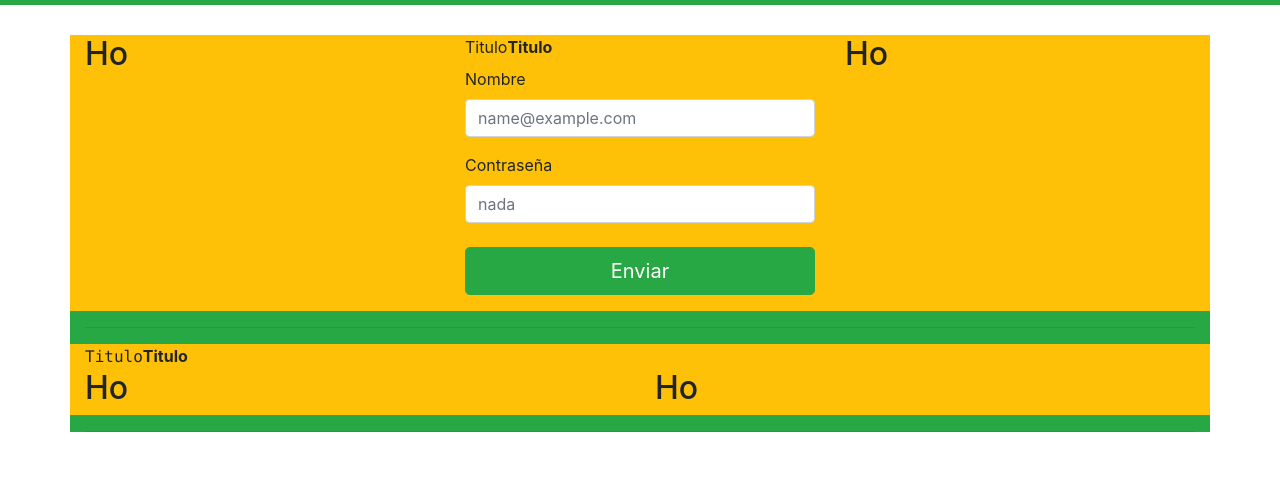
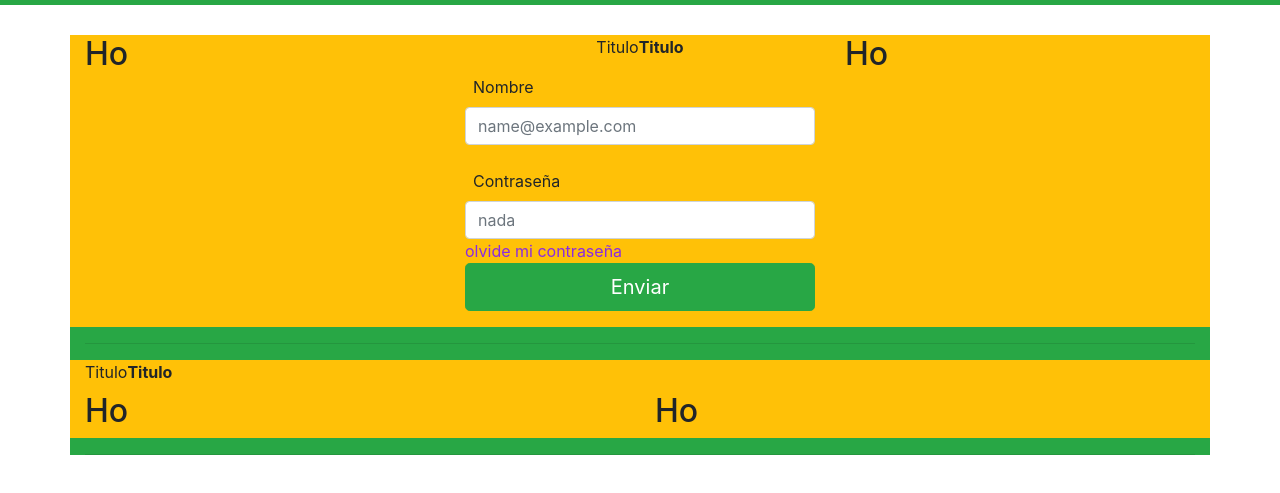
Before and after one commit to Frangersal/testFrontendSalinasSr, a plain HTML site: page index.html in a window 1280 px wide. Shown: the part 53-546 px from the top of the page. Drawn offline with nearby package versions, Linux system fonts and the light colour scheme.

Commit message:
Diseño al primer formulario

```diff
--- a/index.html
+++ b/index.html
@@ -68,9 +68,10 @@
             <div class="col-sm-4 bg-secondary">
 
                 <div class="row">
-                    <div class="col-sm-12 bg-warning centrarDiv">
-
-                        <label class="centerText normalText">Titulo</label><label class="centerText negritaText">Titulo</label>
+                    <div class="col-sm-12 bg-warning justificarDiv">
+                        <div>
+                            <label class="centerText normalText">Titulo</label><label class="centerText negritaText">Titulo</label>
+                        </div>
 
                     </div>
                 </div>
@@ -79,12 +80,14 @@
                     <div class="col-sm-12 bg-warning">
 
                         <div class="mb-3" id="formulario">
-                            <label for="exampleFormControlInput1" class="form-label">Nombre</label>
-                            <input type="email" class="form-control" id="exampleFormControlInput1" placeholder="name@example.com">
+                            <label for="exampleFormControlInput1" class="margenTexto">Nombre</label>
+                            <input type="text" class="form-control" id="exampleFormControlInput1" placeholder="name@example.com">
                           </div>
                           <div class="mb-3">
-                            <label for="exampleFormControlTextarea1"  class="form-label">Contraseña</label>
+                            <label for="exampleFormControlTextarea1"  class="margenTexto">Contraseña</label>
                             <input class="form-control" v-model="contenido" id="exampleFormControlTextarea1" rows="3" placeholder="nada"></input>
+
+                            <a href="#" class="text-bg-rosa">olvide mi contraseña</a>
                             <br>
                             <button class="btn btn-success btn-lg btn-block" type="button">Enviar</button>
                         </div>
@@ -105,8 +108,9 @@
         <div class="row">
             <div class="col-sm-12 bg-warning">
 
-                <samp class="centerText normalText">Titulo</samp><sa class="centerText negritaText">Titulo</samp>
-
+                <div>
+                    <label class="centerText normalText">Titulo</label><label class="centerText negritaText">Titulo</label>
+                </div>
 
             </div>
 
--- a/public/css/style.css
+++ b/public/css/style.css
@@ -9,3 +9,18 @@
   display:block;
   margin:auto;
 }
+
+.justificarDiv{
+  display:flex;
+  justify-content: center;
+  align-items: center;
+}
+
+.margenTexto{
+  margin: 8px;
+}
+
+
+.text-bg-rosa{
+  color:blueviolet;
+}
```
